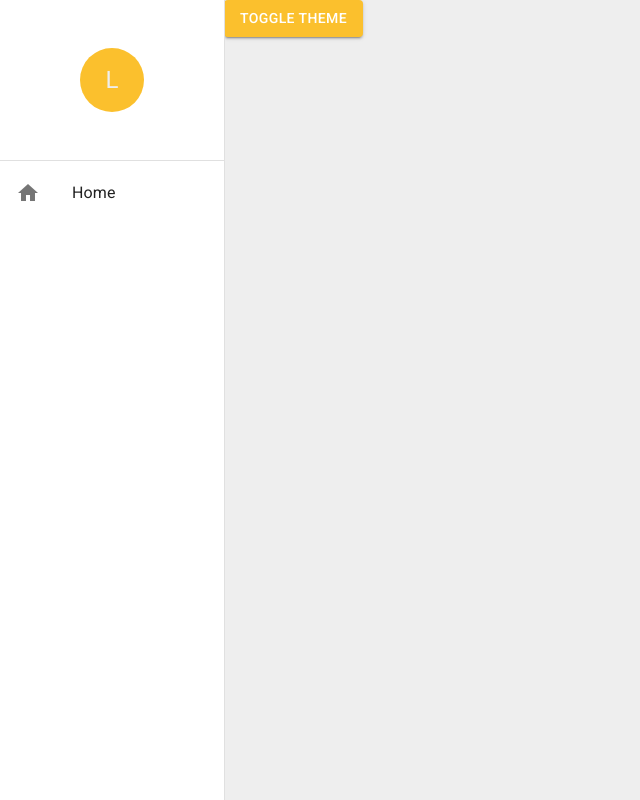
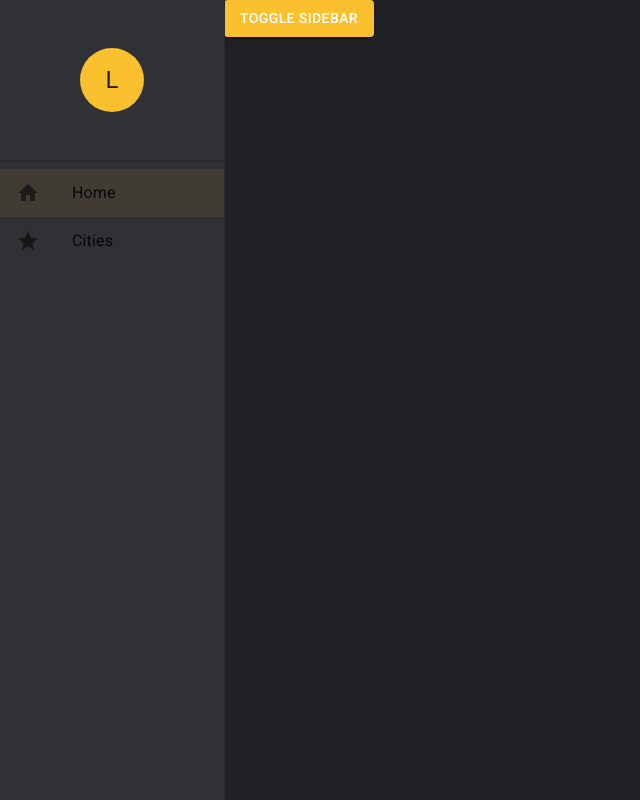
Before and after one commit to lorenzocesconetto/ts-material-ui, a React (Create React App) app: page / in a window 1280 px wide. Shown: the whole page, without its empty margins (0-640 px from the left). Built offline with nearby package versions, Linux system fonts and the light colour scheme.

Commit message:
feature: dynamic routes

```diff
--- /dev/null
+++ b/src/dataDefinitions.ts
@@ -0,0 +1,5 @@
+export interface IPageRouteProps {
+  label: string;
+  icon: string;
+  to: string;
+}
--- a/src/routes/index.tsx
+++ b/src/routes/index.tsx
@@ -1,17 +1,33 @@
 import { Button } from "@mui/material";
+import { useEffect } from "react";
 import { Routes, Route, Navigate } from "react-router-dom";
-import { useDrawerContext, useToggleTheme } from "../shared/providers";
+import { useDrawerContext } from "../shared/providers";
 
 const AppRoutes = () => {
-  const { toggleDrawer } = useDrawerContext();
+  const { setDrawerOptions, toggleDrawer } = useDrawerContext();
+
+  useEffect(() => {
+    setDrawerOptions([
+      {
+        label: "Home",
+        icon: "home",
+        to: "/",
+      },
+      {
+        label: "Cities",
+        icon: "star",
+        to: "/asd",
+      },
+    ]);
+  }, []);
 
   return (
     <Routes>
       <Route
         path="/"
         element={
-          <Button variant="contained" onClick={toggleDrawer}>
-            Toggle theme
+          <Button onClick={toggleDrawer} variant="contained">
+            Toggle sidebar
           </Button>
         }
       />
--- /dev/null
+++ b/src/shared/components/ListItemLink.tsx
@@ -0,0 +1,36 @@
+import {
+  ListItemButton,
+  ListItemText,
+  ListItemIcon,
+  Icon,
+} from "@mui/material";
+import { useNavigate } from "react-router-dom";
+import { IPageRouteProps } from "../../dataDefinitions";
+import { useMatch, useResolvedPath } from "react-router-dom";
+
+const ListItemLink = ({
+  label,
+  icon,
+  onClick,
+  to,
+}: IPageRouteProps & { onClick(): void }) => {
+  const navigate = useNavigate();
+  const resolvedPath = useResolvedPath(to);
+  const match = useMatch({ path: resolvedPath.pathname, end: false });
+
+  const handleClick = () => {
+    navigate(to);
+    onClick();
+  };
+
+  return (
+    <ListItemButton selected={!!match} onClick={handleClick}>
+      <ListItemIcon>
+        <Icon>{icon}</Icon>
+      </ListItemIcon>
+      <ListItemText primary={label} />
+    </ListItemButton>
+  );
+};
+
+export { ListItemLink };
--- a/src/shared/components/Sidebar.tsx
+++ b/src/shared/components/Sidebar.tsx
@@ -3,16 +3,13 @@ import {
   Box,
   Divider,
   Drawer,
-  Icon,
   List,
-  ListItemButton,
-  ListItemIcon,
-  ListItemText,
   useMediaQuery,
   useTheme,
 } from "@mui/material";
 import React from "react";
 import { useDrawerContext } from "../providers";
+import { ListItemLink } from "./ListItemLink";
 
 interface ISidebarProps {
   children: React.ReactNode;
@@ -21,7 +18,8 @@ interface ISidebarProps {
 const Sidebar = ({ children }: ISidebarProps) => {
   const theme = useTheme();
   const isScreenXs = useMediaQuery(theme.breakpoints.only("xs"));
-  const { isOpen, toggleDrawer } = useDrawerContext();
+  const { isOpen, toggleDrawer, closeDrawer, drawerOptions } =
+    useDrawerContext();
 
   return (
     <>
@@ -57,12 +55,15 @@ const Sidebar = ({ children }: ISidebarProps) => {
           <Divider />
           <Box flex={1}>
             <List component="nav">
-              <ListItemButton>
-                <ListItemIcon>
-                  <Icon>home</Icon>
-                </ListItemIcon>
-                <ListItemText primary="Home" />
-              </ListItemButton>
+              {drawerOptions.map(item => (
+                <ListItemLink
+                  key={item.to}
+                  to={item.to}
+                  label={item.label}
+                  icon={item.icon}
+                  onClick={closeDrawer}
+                />
+              ))}
             </List>
           </Box>
         </Box>
--- a/src/shared/providers/DrawerProvider.tsx
+++ b/src/shared/providers/DrawerProvider.tsx
@@ -1,24 +1,51 @@
 import { createContext, useCallback, useContext, useState } from "react";
 import React from "react";
+import { IPageRouteProps } from "../../dataDefinitions";
 
 interface IDrawerProviderData {
-  toggleDrawer?(): void;
+  toggleDrawer(): void;
   isOpen: boolean;
+  closeDrawer(): void;
+  drawerOptions: IPageRouteProps[];
+  setDrawerOptions(_: IPageRouteProps[]): void;
 }
 interface IDrawerProviderProps {
   children: React.ReactNode;
 }
 
-const DrawerContext = createContext<IDrawerProviderData>({ isOpen: false });
+const DrawerContext = createContext<IDrawerProviderData>({
+  isOpen: false,
+  drawerOptions: [] as IPageRouteProps[],
+} as IDrawerProviderData);
 
 const DrawerProvider = ({ children }: IDrawerProviderProps) => {
   const initialProps = useContext(DrawerContext);
   const [isOpen, setIsOpen] = useState(initialProps.isOpen);
+  const [drawerOptions, setDrawerOptions] = useState<IPageRouteProps[]>(
+    initialProps.drawerOptions
+  );
 
   const toggleDrawer = useCallback(() => setIsOpen(!isOpen), [isOpen]);
 
+  const handleSetDrawerOptions = useCallback(
+    (newDrawerOptions: IPageRouteProps[]) => {
+      setDrawerOptions(newDrawerOptions);
+    },
+    []
+  );
+
   return (
-    <DrawerContext.Provider value={{ toggleDrawer, isOpen }}>
+    <DrawerContext.Provider
+      value={{
+        toggleDrawer,
+        isOpen,
+        drawerOptions,
+        setDrawerOptions: handleSetDrawerOptions,
+        closeDrawer() {
+          setIsOpen(false);
+        },
+      }}
+    >
       {children}
     </DrawerContext.Provider>
   );
--- a/src/shared/providers/ThemeProvider.tsx
+++ b/src/shared/providers/ThemeProvider.tsx
@@ -12,7 +12,7 @@ interface IThemeProviderProps {
 const ThemeContext = createContext<IThemeProviderData>(() => undefined);
 
 const ThemeProvider = ({ children }: IThemeProviderProps) => {
-  const [themeName, setThemeName] = useState<"light" | "dark">("light");
+  const [themeName, setThemeName] = useState<"light" | "dark">("dark");
 
   const toggleTheme = useCallback(() => {
     setThemeName(themeName === "light" ? "dark" : "light");
```
